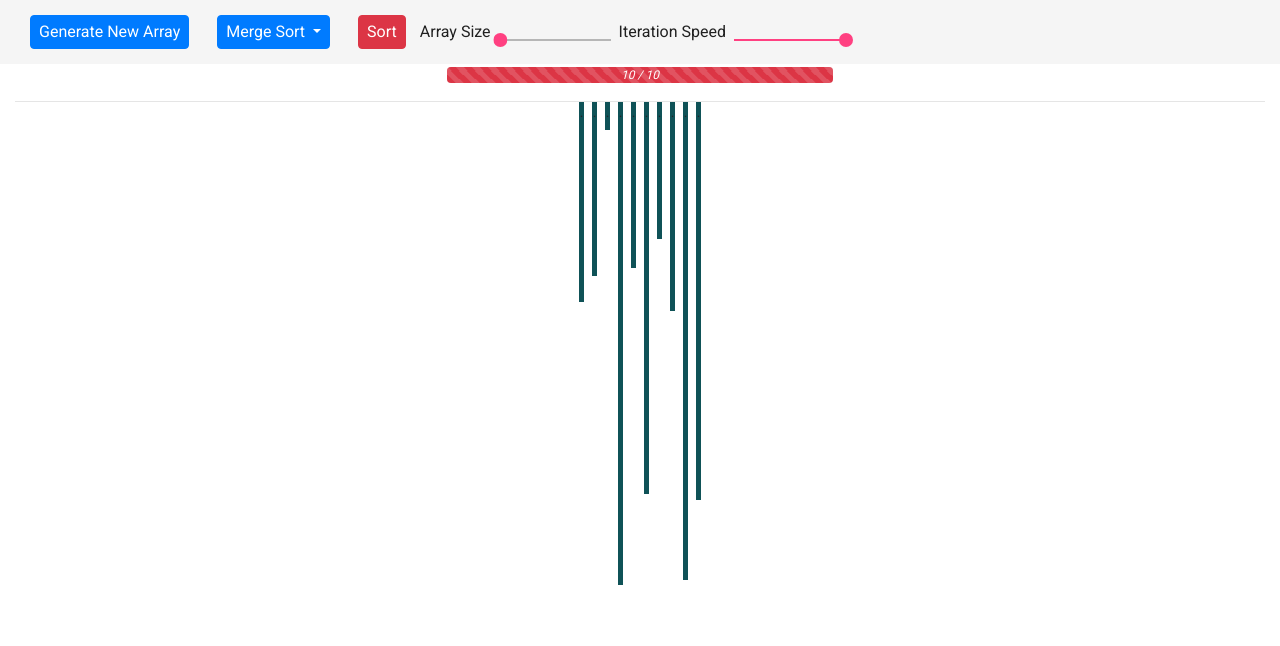
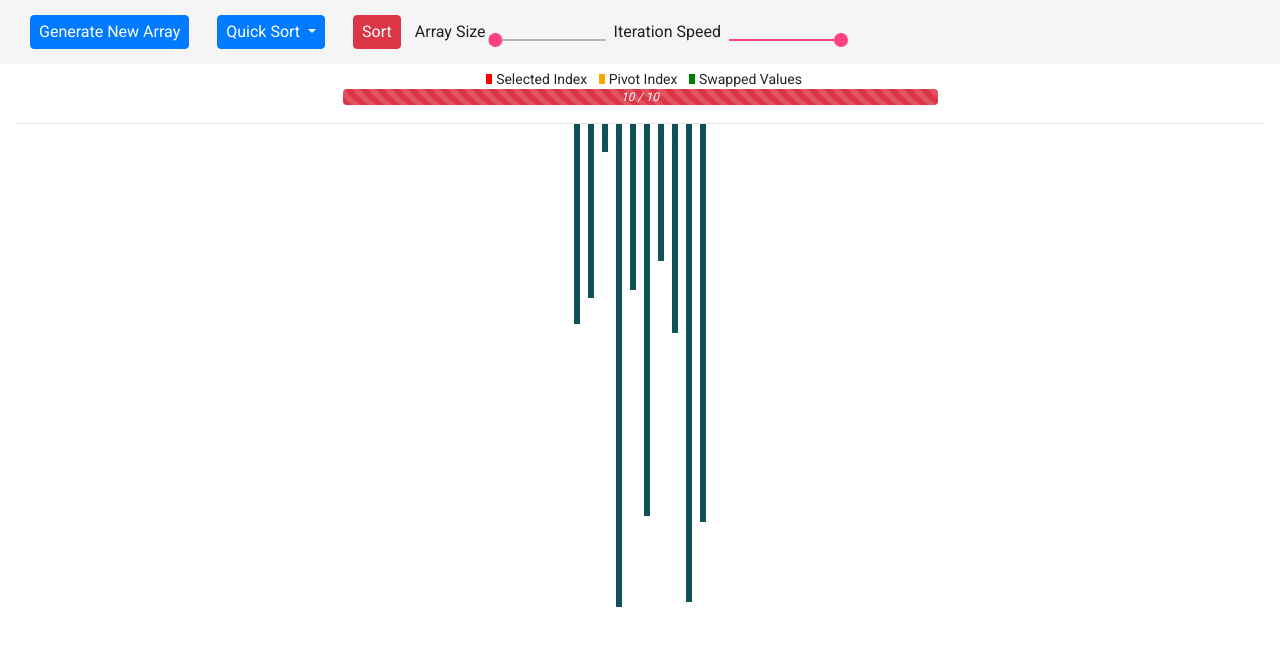
Before and after one commit to JahanU/algorithm-visualizer, an Angular app: page / in a window 1280 px wide. Shown: the top 646 px of the page. Built offline with nearby package versions, Linux system fonts and the light colour scheme.

Commit message:
add Info to colours, quick sort colours done too

```diff
--- a/src/app/algorithm-visualizer/algorithm-visualizer.component.html
+++ b/src/app/algorithm-visualizer/algorithm-visualizer.component.html
@@ -23,28 +23,28 @@
       <li role="menuitem">
         <a
           class="dropdown-item"
-          (click)="selectedAlgorithm = algorithmEnum.BUBBLE"
+          (click)="displayInfo(algorithmEnum.BUBBLE)"
           >Bubble Sort</a
         >
       </li>
       <li role="menuitem">
         <a
           class="dropdown-item"
-          (click)="selectedAlgorithm = algorithmEnum.INSERTION"
+          (click)="displayInfo(algorithmEnum.INSERTION)"
           >Insertion Sort</a
         >
       </li>
       <li role="menuitem">
         <a
           class="dropdown-item"
-          (click)="selectedAlgorithm = algorithmEnum.MERGE"
+          (click)="displayInfo(algorithmEnum.MERGE)"
           >Merge Sort</a
         >
       </li>
       <li role="menuitem">
         <a
           class="dropdown-item"
-          (click)="selectedAlgorithm = algorithmEnum.QUICK"
+          (click)="displayInfo(algorithmEnum.QUICK)"
           >Quick Sort</a
         >
       </li>
@@ -82,7 +82,12 @@
 
     <div class="array-container col-12">
 
-      <div class="animation-bar col-sm-4">
+      <div class="animation-bar col-sm-6">
+
+        <div class="rectangle" [ngStyle]="{'background-color': 'red'}"> </div>{{algorithmEnum.RED_BAR}}
+        <div class="rectangle" [ngStyle]="{'background-color': 'orange'}" *ngIf="selectedAlgorithm == algorithmEnum.QUICK"> </div>{{algorithmEnum.ORANGE_BAR}}
+        <div class="rectangle" [ngStyle]="{'background-color': 'green'}"> </div>{{algorithmEnum.GREEN_BAR}}
+
         <div class="mb-2">
           <progressbar max="{{arrService.sortingAnimationsMax}}" [value]="arrService.sortingAnimationsLeft" type="danger" [striped]="true" [animate]="true"><i>{{arrService.sortingAnimationsLeft}} / {{arrService.sortingAnimationsMax}}</i></progressbar>
         </div>
@@ -94,7 +99,7 @@
           class="array-element"
           [ngStyle]="{
             'height.px': num.value,
-            'background-color': setBarColors(num.colour)
+            'background-color': num.colour
           }"
         >
           .</span
--- a/src/app/algorithm-visualizer/algorithm-visualizer.component.scss
+++ b/src/app/algorithm-visualizer/algorithm-visualizer.component.scss
@@ -7,8 +7,15 @@
 }
 
 .array-element {
-  width: 5px;
+  width: 6px;
   margin: 0px 4px 0px 4px;
+  display: inline-block;
+}
+
+.rectangle {
+  width: 6px;
+  height: 10px;
+  margin: 10px 4px 0px 8px;
   display: inline-block;
 }
 
--- a/src/app/algorithm-visualizer/algorithm-visualizer.component.ts
+++ b/src/app/algorithm-visualizer/algorithm-visualizer.component.ts
@@ -23,7 +23,7 @@ import { ArrayBars } from '../models/ArrayBars';
 export class AlgorithmVisualizerComponent implements OnInit {
 
   algorithmEnum = algorithmEnums;
-  selectedAlgorithm: algorithmEnums = algorithmEnums.MERGE;
+  selectedAlgorithm: algorithmEnums = algorithmEnums.QUICK;
 
   constructor(public arrService: ArraysService) { }
 
@@ -35,9 +35,6 @@ export class AlgorithmVisualizerComponent implements OnInit {
     this.arrService.resetArray();
   }
 
-  setBarColors(colour: string): string {
-    return colour;
-  }
 
   pitchSize(event: any): void {
     this.arrService.arrayLength = event.value;
@@ -50,7 +47,11 @@ export class AlgorithmVisualizerComponent implements OnInit {
     this.arrService.animationSpeed = event.value;
   }
 
-  startSorting(): void {
+  displayInfo(pickedAlgo: algorithmEnums) {
+    this.selectedAlgorithm = pickedAlgo;
+  }
+
+  startSorting(): void { // Hashmap?
     this.arrService.sorting = true;
     if (this.selectedAlgorithm === this.algorithmEnum.BUBBLE) { this.bubbleSort(); }
     if (this.selectedAlgorithm === this.algorithmEnum.INSERTION) { this.insertionSort(); }
--- a/src/app/algorithm-visualizer/algorithms/bubble-sort.ts
+++ b/src/app/algorithm-visualizer/algorithms/bubble-sort.ts
@@ -3,8 +3,6 @@ import { ArrayBars } from 'src/app/models/ArrayBars';
 
 export class BubbleSort {
   animations: animationValues[] = [];
-
-
 
   constructor(private readonly arrService: ArraysService) { }
 
--- a/src/app/algorithm-visualizer/algorithms/merge-sort.ts
+++ b/src/app/algorithm-visualizer/algorithms/merge-sort.ts
@@ -26,12 +26,15 @@ export class MergeSort {
       if (leftIndex > mid) {
         this.animations.push({ index: k, outerIndex: midIndex, value: aux[midIndex] });
         array[k] = aux[midIndex++];
+
       } else if (midIndex > right) {
         this.animations.push({ index: k, outerIndex: leftIndex, value: aux[leftIndex] });
         array[k] = aux[leftIndex++];
+
       } else if (aux[leftIndex].value > aux[midIndex].value) {
         this.animations.push({ index: k, outerIndex: midIndex, value: aux[midIndex] });
         array[k] = aux[midIndex++];
+
       } else {
         this.animations.push({ index: k, outerIndex: leftIndex, value: aux[leftIndex] });
         array[k] = aux[leftIndex++];
--- a/src/app/algorithm-visualizer/algorithms/quick-sort.ts
+++ b/src/app/algorithm-visualizer/algorithms/quick-sort.ts
@@ -38,13 +38,15 @@ export class QuickSort {
     let low = left - 1; // left/low index
 
     for (let i = left; i < right; i++) {
+      this.animations.push({ leftIndex: null, rightIndex: null, pivot: right, selectedIndex: i });
+
       if (arr[i].value < pivotValue) {
         low++;
-        this.animations.push({ leftIndex: low, index: i, pivot: right });
+        this.animations.push({ leftIndex: low, rightIndex: i, pivot: right, selectedIndex: null });
         this.arrService.swap(arr, low, i);
       }
     }
-    this.animations.push({ leftIndex: low + 1, index: right, pivot: right });
+    this.animations.push({ leftIndex: low + 1, rightIndex: right, pivot: right, selectedIndex: null });
     this.arrService.swap(arr, low + 1, right);
 
     return low + 1;
@@ -57,10 +59,17 @@ export class QuickSort {
       this.arrService.sortingAnimationsLeft = this.animations.length;
       if (action) {
         // Pivot
-        this.arrService.numbers.map((num) => (num.colour = '#09A8A8'));
-        this.arrService.numbers[action.pivot].colour = 'red';
+        this.arrService.numbers.map((num) => (num.colour = this.arrService.$primaryBars));
+        this.arrService.numbers[action.pivot].colour = 'orange';
 
-        this.arrService.swap(this.arrService.numbers, action.leftIndex, action.index);
+        if (action.selectedIndex != null) {
+          this.arrService.numbers[action.selectedIndex].colour = this.arrService.$selectedIndex;
+        }
+        else {
+          this.arrService.numbers[action.leftIndex].colour = this.arrService.$swappedIndex;
+          this.arrService.numbers[action.rightIndex].colour = this.arrService.$swappedIndex;
+          this.arrService.swap(this.arrService.numbers, action.leftIndex, action.rightIndex);
+        }
       } else {
         clearInterval(timer);
         if (this.arrService.isArraySorted(this.arrService.numbers)) {
@@ -74,6 +83,7 @@ export class QuickSort {
 
 interface animationValues {
   leftIndex: number;
-  index: number;
+  rightIndex: number;
   pivot: number;
+  selectedIndex: number;
 }
--- a/src/app/shared/algorithm-enum.ts
+++ b/src/app/shared/algorithm-enum.ts
@@ -4,4 +4,7 @@ export enum algorithmEnums {
   INSERTION = 'Insertion Sort',
   MERGE = 'Merge Sort',
   QUICK = 'Quick Sort',
+  RED_BAR = 'Selected Index',
+  ORANGE_BAR = 'Pivot Index',
+  GREEN_BAR = 'Swapped Values'
 }
--- a/src/app/shared/arrays.service.ts
+++ b/src/app/shared/arrays.service.ts
@@ -7,7 +7,7 @@ import { ArrayBars } from '../models/ArrayBars';
 export class ArraysService {
 
   public arrayLength: number = 10;
-  public animationSpeed: number = 1000;
+  public animationSpeed: number = 500;
 
   sortingAnimationsMax: number;
   sortingAnimationsLeft: number;
```
